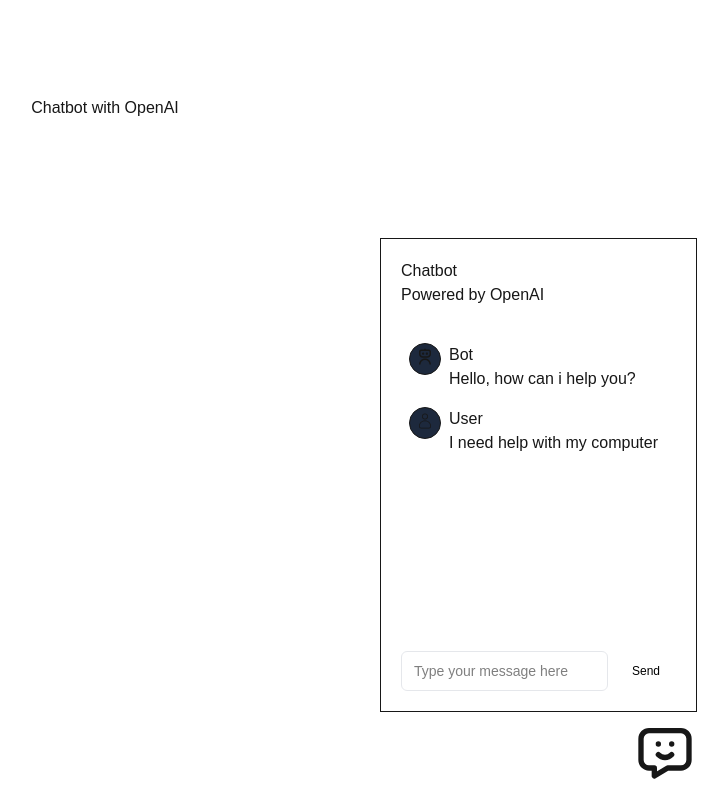
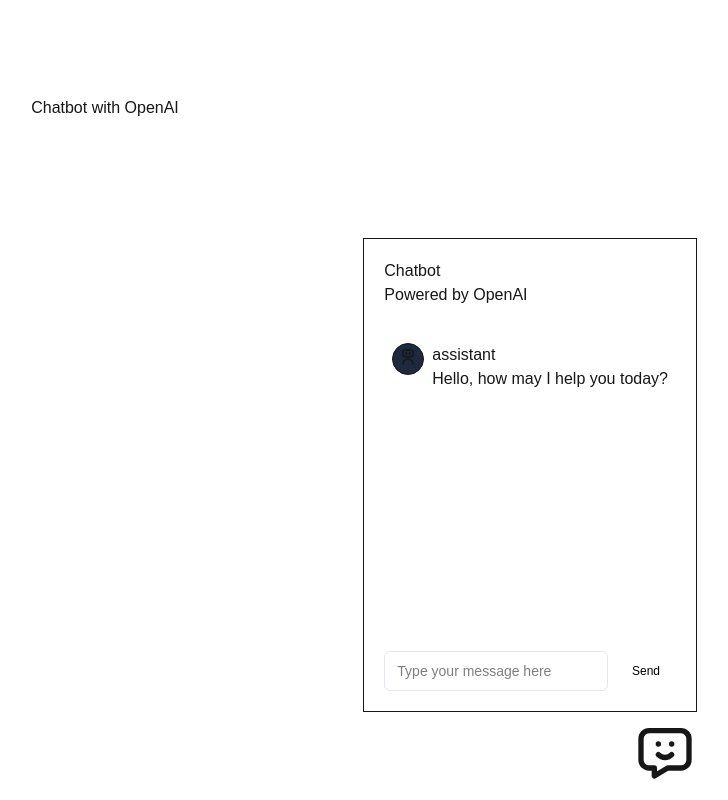
Before and after one commit to GlendyT/ChatBot, a Next.js app: page / in a window 1280 px wide. Both pictures are taken after a click on the icon 1200 px from the left and 752 px from the top of the page. Shown: the whole page, without its empty margins (535-1263 px from the left). Built offline with nearby package versions, Linux system fonts and the light colour scheme.

Commit message:
adding the open ai dependency

```diff
--- a/package.json
+++ b/package.json
@@ -10,6 +10,7 @@
   },
   "dependencies": {
     "next": "15.3.3",
+    "openai": "^5.2.0",
     "react": "^19.0.0",
     "react-dom": "^19.0.0",
     "react-icons": "^5.5.0"
--- a/src/app/components/ChatBot/chatbot.tsx
+++ b/src/app/components/ChatBot/chatbot.tsx
@@ -5,8 +5,18 @@
 import UserMessage from "./ui/user-message";
 import ChatInput from "./ui/chat-input";
 
+export type Message = {
+  content: string;
+  role: "user" | "assistant" | "system";
+};
+
 const Chatbot = () => {
   const [showChat, setShowChat] = useState(false);
+  const [useMessage, setUserMessage] = useState("");
+  const [loading, setLoading] = useState(false);
+  const [messages, setMessages] = useState<Message[]>([
+    { role: "assistant", content: "Hello, how may I help you today?" },
+  ]);
   return (
     <>
       <TbMessageChatbot
@@ -23,8 +33,14 @@
               <p>Powered by OpenAI</p>
             </div>
             <div className="flex flex-col flex-1 items-center p-2 mt-5 overflow-y-auto">
-              <BotMessage />
-              <UserMessage />
+              {messages &&
+                messages.map((m, i) => {
+                  return m.role === "assistant" ? (
+                    <BotMessage {...m} key={i} />
+                  ) : (
+                    <UserMessage {...m} key={i} />
+                  );
+                })}
             </div>
             <ChatInput />
           </div>
--- a/src/app/components/ChatBot/ui/bot-message.tsx
+++ b/src/app/components/ChatBot/ui/bot-message.tsx
@@ -1,15 +1,15 @@
 import React from "react";
 import { RiRobot3Line } from "react-icons/ri";
 
-const BotMessage = () => {
+const BotMessage = ({ role, content }) => {
   return (
     <div className="flex w-full my-2">
       <div className="flex justify-center p-1 w-8 h-8 border bg-slate-800 rounded-full mr-2">
         <RiRobot3Line size={18} />
       </div>
       <div>
-        <div>Bot</div>
-        <p>Hello, how can i help you?</p>
+        <div>{role}</div>
+        <p>{content}</p>
       </div>
     </div>
   );
--- a/src/app/components/ChatBot/ui/user-message.tsx
+++ b/src/app/components/ChatBot/ui/user-message.tsx
@@ -1,15 +1,15 @@
 import React from "react";
 import { CiUser } from "react-icons/ci";
 
-const UserMessage = () => {
+const UserMessage = ({ role, content }) => {
   return (
     <div className="flex w-full my-2">
       <div className="flex justify-center p-1 w-8 h-8 border bg-slate-800 rounded-full mr-2">
         <CiUser size={18} />
       </div>
       <div>
-        <div>User</div>
-        <p>I need help with my computer</p>
+        <div>{role}</div>
+        <p>{content}</p>
       </div>
     </div>
   );
```
Also changed, not shown: 1 other file (tests, documents, lock files or other folders).
